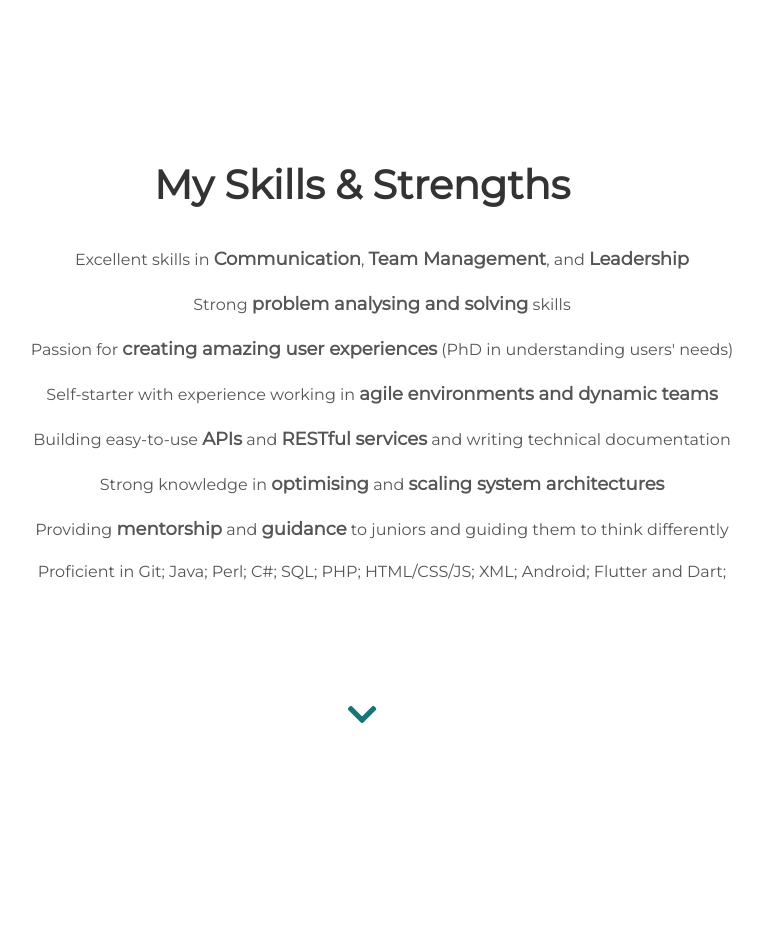
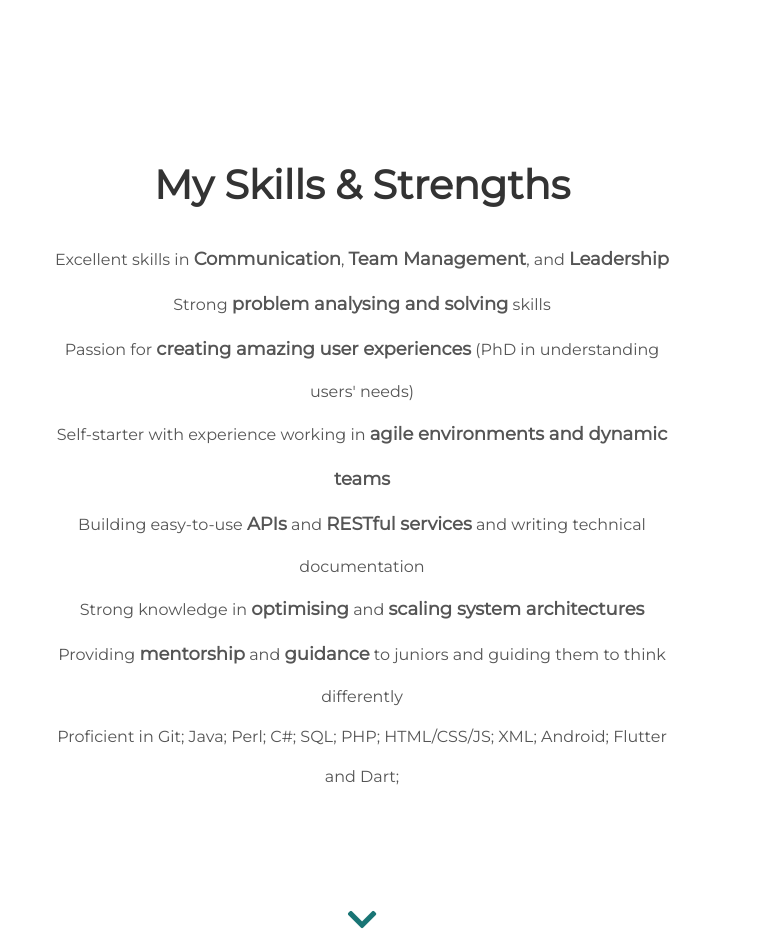
Before and after one commit to mingkichong/mingkichong.github.io, a Jekyll site: the page built from index.html, in a window 1280 px wide. Shown: the part 4174-5126 px from the top of the page, without its empty margins (278-1041 px from the left). Built offline with Jekyll 4.4.1, drawn with Linux system fonts in a browser that asks for light colours.

Commit message:
change skills section style

```diff
--- a/_includes/skills.html
+++ b/_includes/skills.html
@@ -9,32 +9,30 @@
   <h1> My Skills &amp; Strengths </h1>
 </div>
 <div class="skills_list">
-  <ul class="skills_ul_style">
-    <li>
+  <div>
     Excellent skills in <span class="skills_strong">Communication</span>, <span class="skills_strong">Team Management</span>, and <span class="skills_strong">Leadership</span>
-    </li>
-    <li>
+  </div>
+  <div>
     Strong <span class="skills_strong">problem analysing and solving</span> skills
-    </li>
-    <li>
+  </div>
+  <div>
     Passion for <span class="skills_strong">creating amazing user experiences</span> (PhD in understanding users' needs)
-    </li>
-    <li>
+  </div>
+  <div>
     Self-starter with experience working in <span class="skills_strong">agile environments and dynamic teams</span>
-    </li>
-    <li>
+  </div>
+  <div>
     Building easy-to-use <span class="skills_strong">APIs</span> and <span class="skills_strong">RESTful services</span> and writing technical documentation
-    </li>
-    <li>
+  </div>
+  <div>
     Strong knowledge in <span class="skills_strong">optimising</span> and <span class="skills_strong">scaling system architectures</span>
-    </li>
-    <li>
+  </div>
+  <div>
     Providing <span class="skills_strong">mentorship</span> and <span class="skills_strong">guidance</span> to juniors and guiding them to think differently
-    </li>
-    <li>
+  </div>
+  <div>
     Proficient in Git; Java; Perl; C#; SQL; PHP; HTML/CSS/JS; XML; Android; Flutter and Dart;
-    </li>
-  </ul>
+  </div>
 </div>
 
 </section>
--- a/assets/css/skills.css
+++ b/assets/css/skills.css
@@ -1,18 +1,14 @@
 :root {
     --skill-vertical-margin: 50px;
+    --skill-horizontal-margin: 100px;
 }
 
 .skills_list {
     font-size: 16px;
     text-align: center;
     line-height: 2.5;
-    display: block;
-    margin-left: auto;
-    margin-right: auto;
-}
-
-.skills_ul_style{
-    list-style-type:none;
+    margin: 0 auto;
+    width:50%;
 }
 
 .skills_strong {
```
Lines whose indentation alone changed are shown as unchanged.
